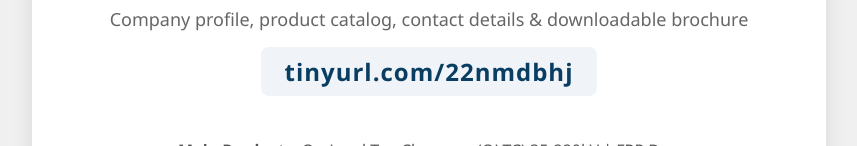
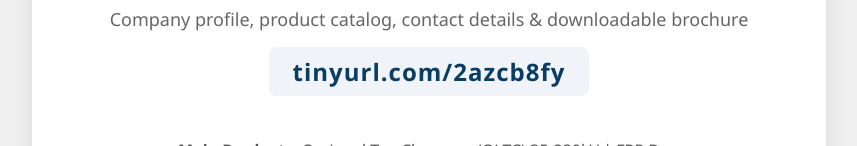
Before and after one commit to bigben608/taikai-exhibition, a plain HTML site: page print-card.html in a window 1280 px wide. Shown: the part 795-941 px from the top of the page, without its empty margins (211-1068 px from the left). Drawn offline with Linux system fonts and the light colour scheme.

Commit message:
Update print-card.html

```diff
--- a/print-card.html
+++ b/print-card.html
@@ -113,7 +113,7 @@
             </div>
             <div class="scan-text">Scan to View Our Products</div>
             <div class="subtitle">Company profile, product catalog, contact details & downloadable brochure</div>
-            <div class="short-url">tinyurl.com/22nmdbhj</div>
+            <div class="short-url">tinyurl.com/2azcb8fy</div>
             <div class="products">
                 <strong>Main Products:</strong> On-Load Tap Changers (OLTC) 35-220kV | FRP Dry-Type Bushings 12-330kV | Neutral Point Complete Set Devices 110-220kV
             </div>
```
